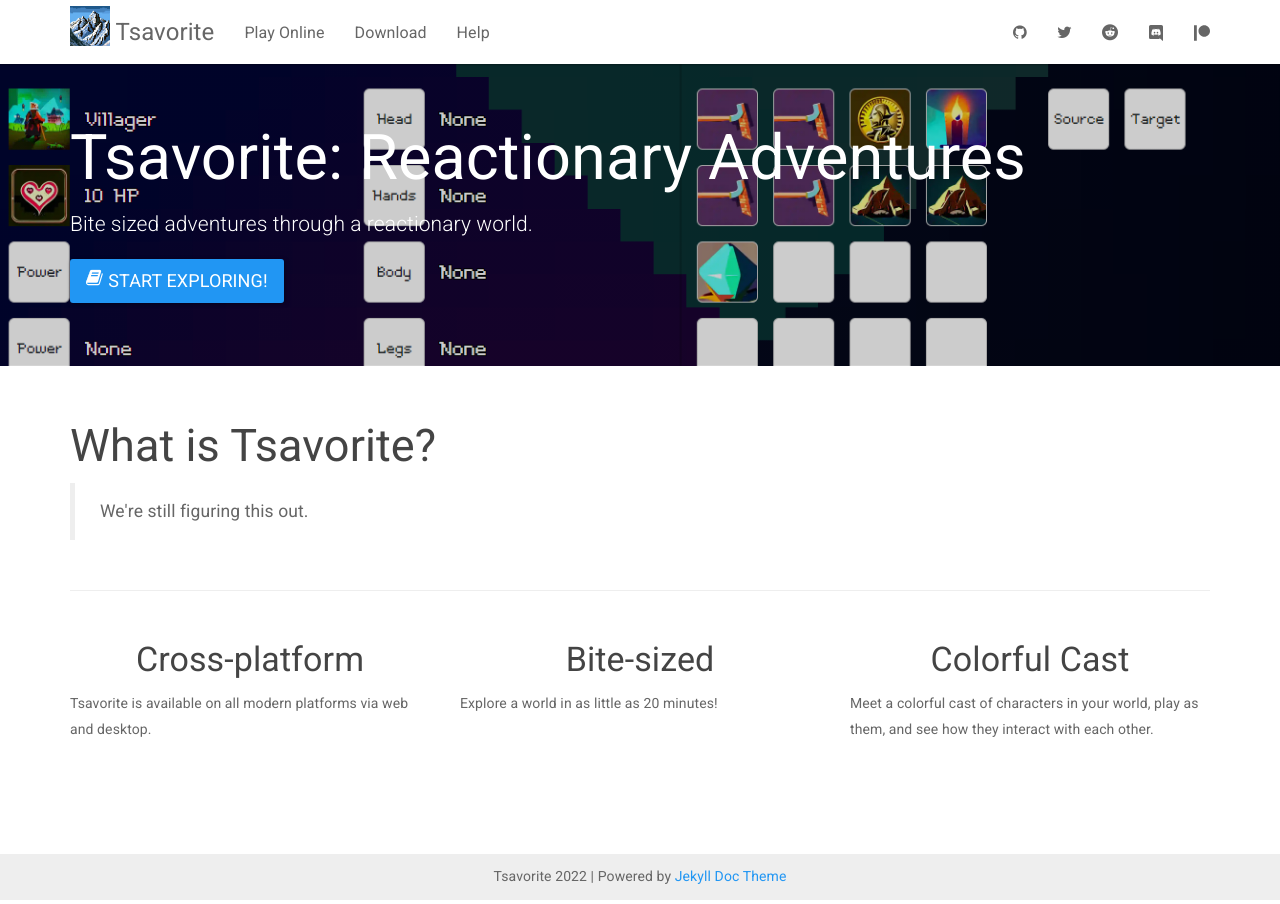
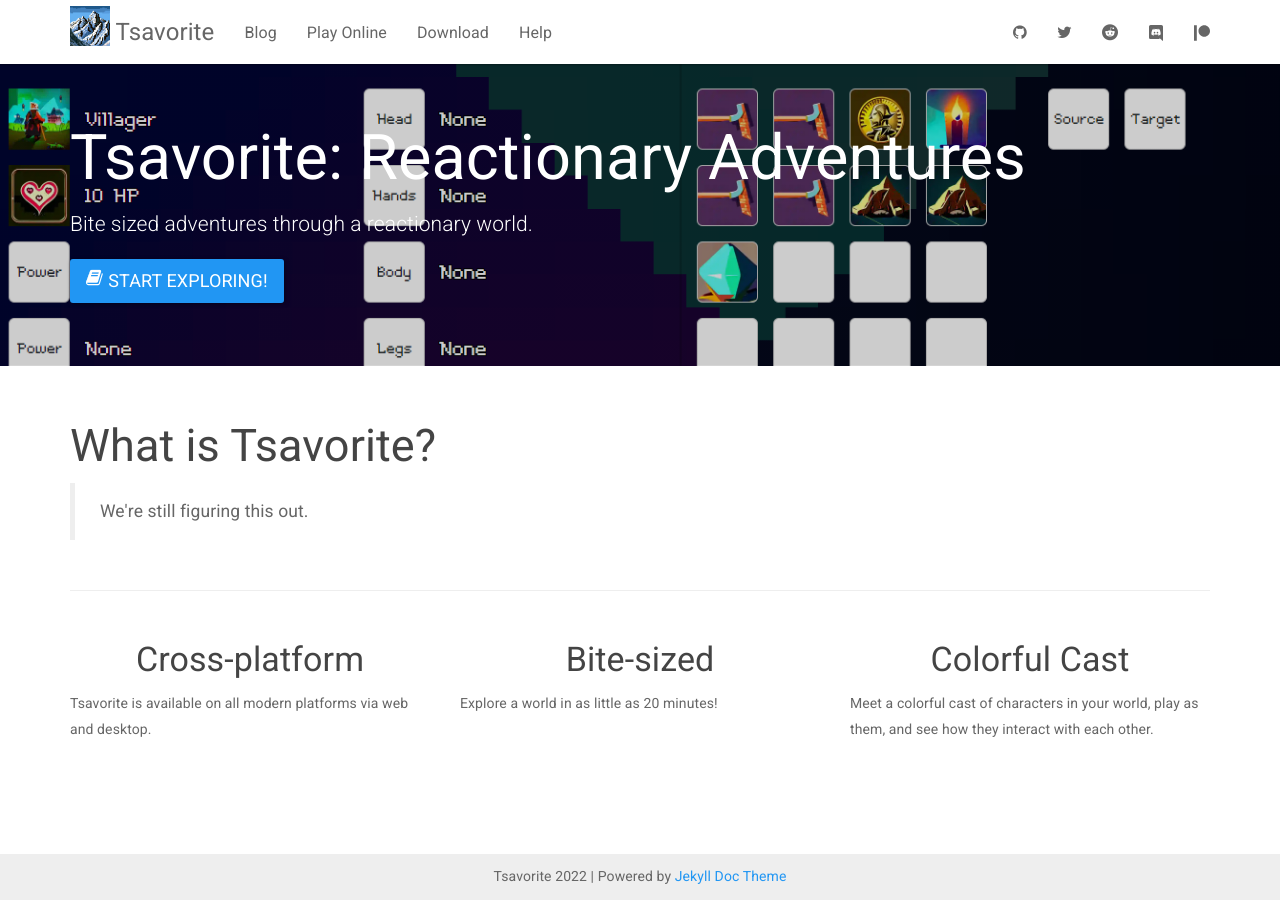
Before and after one commit to TsavoriteGame/web, a Jekyll site: the page built from index.html, in a window 1280 px wide. Built offline with Jekyll 4.4.1, drawn with Linux system fonts in a browser that asks for light colours; nearby versions of some CDN libraries.

Commit message:
Update topnav.html

```diff
--- a/_includes/topnav.html
+++ b/_includes/topnav.html
@@ -13,6 +13,7 @@
         </div>
         <div id="navbar" class="collapse navbar-collapse">
             <ul class="nav navbar-nav">
+                <li><a href="https://blog.tsavoritegame.com" target="_blank">Blog</a></li>
                 <li><a href="https://play.tsavoritegame.com">Play Online</a></li>
                 <li {% if page.sectionid=='download' %} class="active" {% endif %}><a href="{{ "/download/" | prepend: site.baseurl }}">Download</a></li>
                 <li {% if page.sectionid=='docs' %} class="active" {% endif %}><a href="{{ "/docs/home/" | prepend: site.baseurl }}">Help</a></li>
```
